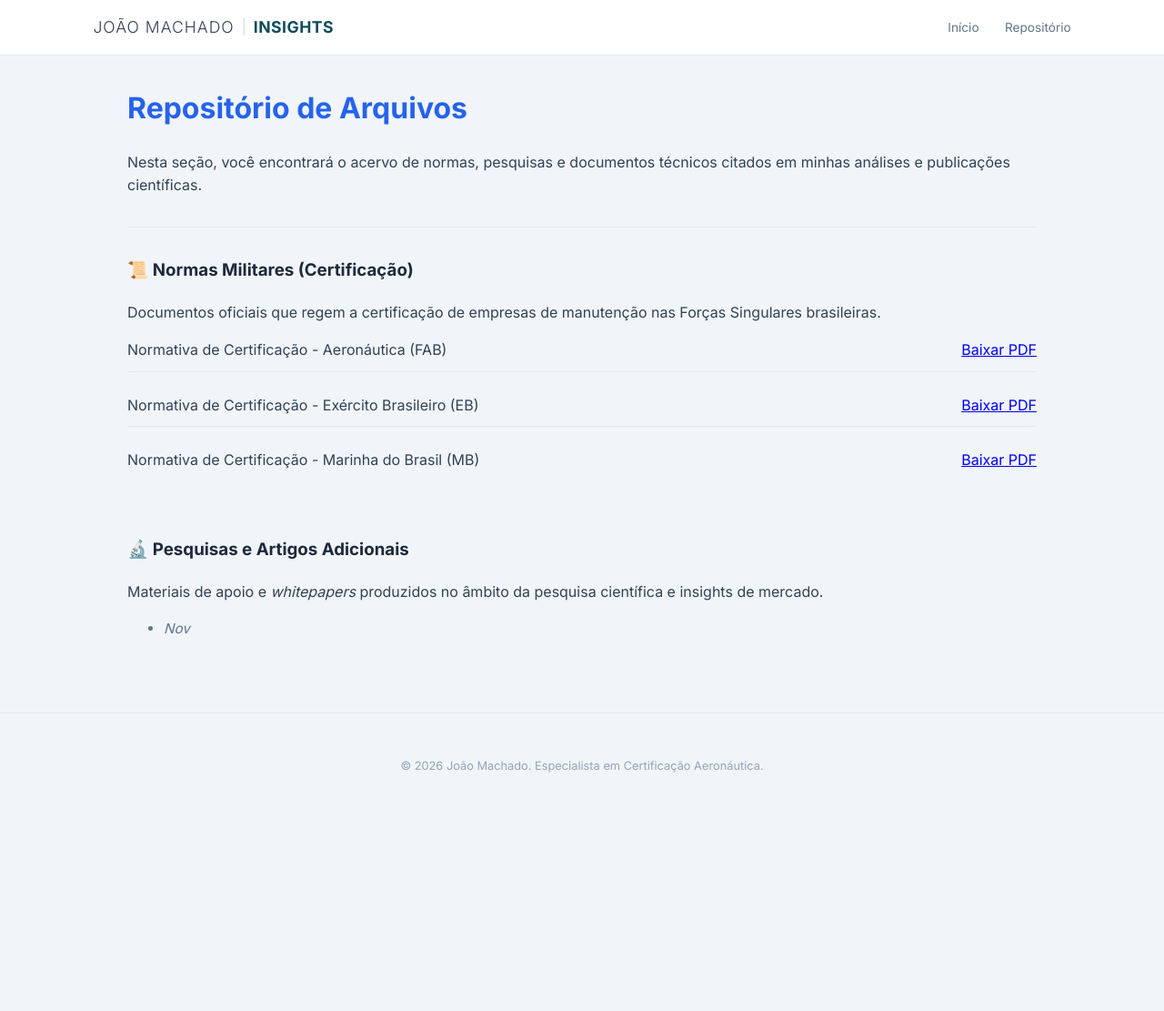
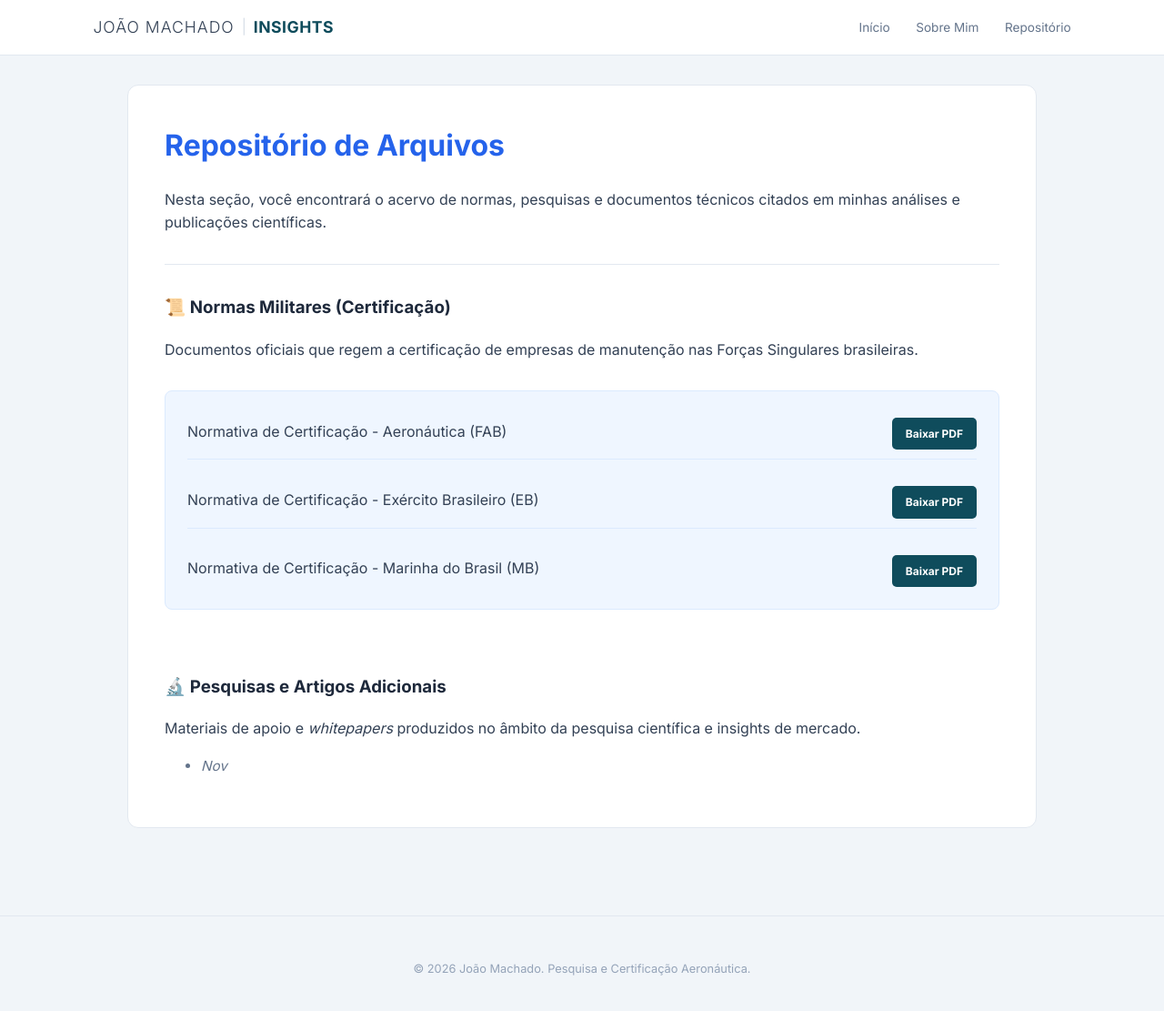
Before and after one commit to joaocfmachado1986/Blog, a Jekyll site: the page built from repositorio.md, in a window 1280 px wide and 1124 px high. Shown: the top 1111 px of the window at 91% size. Built offline with Jekyll 4.4.1, drawn with Linux system fonts in a browser that asks for light colours.

Commit message:
Update default.html

```diff
--- a/_layouts/default.html
+++ b/_layouts/default.html
@@ -29,11 +28,8 @@
 
         .container { max-width: 1000px; margin: 0 auto; padding: 2rem 1.5rem; }
 
-        /* SEÇÕES DA MAINPAGE */
-        section { margin-bottom: 4rem; }
         .section-title { color: var(--petroleo); font-size: 1.5rem; margin-bottom: 1.5rem; border-left: 4px solid var(--petroleo); padding-left: 15px; }
 
-        /* GRID DE PUBLICAÇÕES (CARDS QUADRADOS) */
         .grid-publicacoes {
             display: grid;
             grid-template-columns: repeat(auto-fill, minmax(220px, 1fr));
@@ -59,6 +54,10 @@
             background: var(--petroleo); color: white; border: none; padding: 1rem;
             border-radius: 6px; cursor: pointer; font-weight: 700; text-transform: uppercase;
         }
+
+        .post-card { background: white; padding: 2.5rem; border-radius: 12px; border: 1px solid #e2e8f0; margin-bottom: 2rem; }
+        .download-box { background: #eff6ff; padding: 1.5rem; border-radius: 8px; border: 1px solid #dbeafe; margin-top: 2rem; }
+        .btn-download { background: var(--petroleo); color: white !important; padding: 8px 15px; border-radius: 5px; text-decoration: none; display: inline-block; font-weight: 600; font-size: 12px; margin-top: 5px; }
 
         footer { text-align: center; padding: 3rem; color: #94a3b8; font-size: 0.8rem; border-top: 1px solid #e2e8f0; margin-top: 2rem; }
     </style>
@@ -72,6 +71,7 @@
         </a>
         <nav>
             <a href="/">Início</a>
+            <a href="/sobre">Sobre Mim</a>
             <a href="/repositorio">Repositório</a>
         </nav>
     </header>
@@ -81,7 +81,7 @@
     </div>
 
     <footer>
-        &copy; 2026 João Machado. Especialista em Certificação Aeronáutica.
+        &copy; 2026 João Machado. Pesquisa e Certificação Aeronáutica.
     </footer>
 </body>
 </html>
```
Also changed, not shown: other parts of _layouts/default.html (+0 -2 lines).
